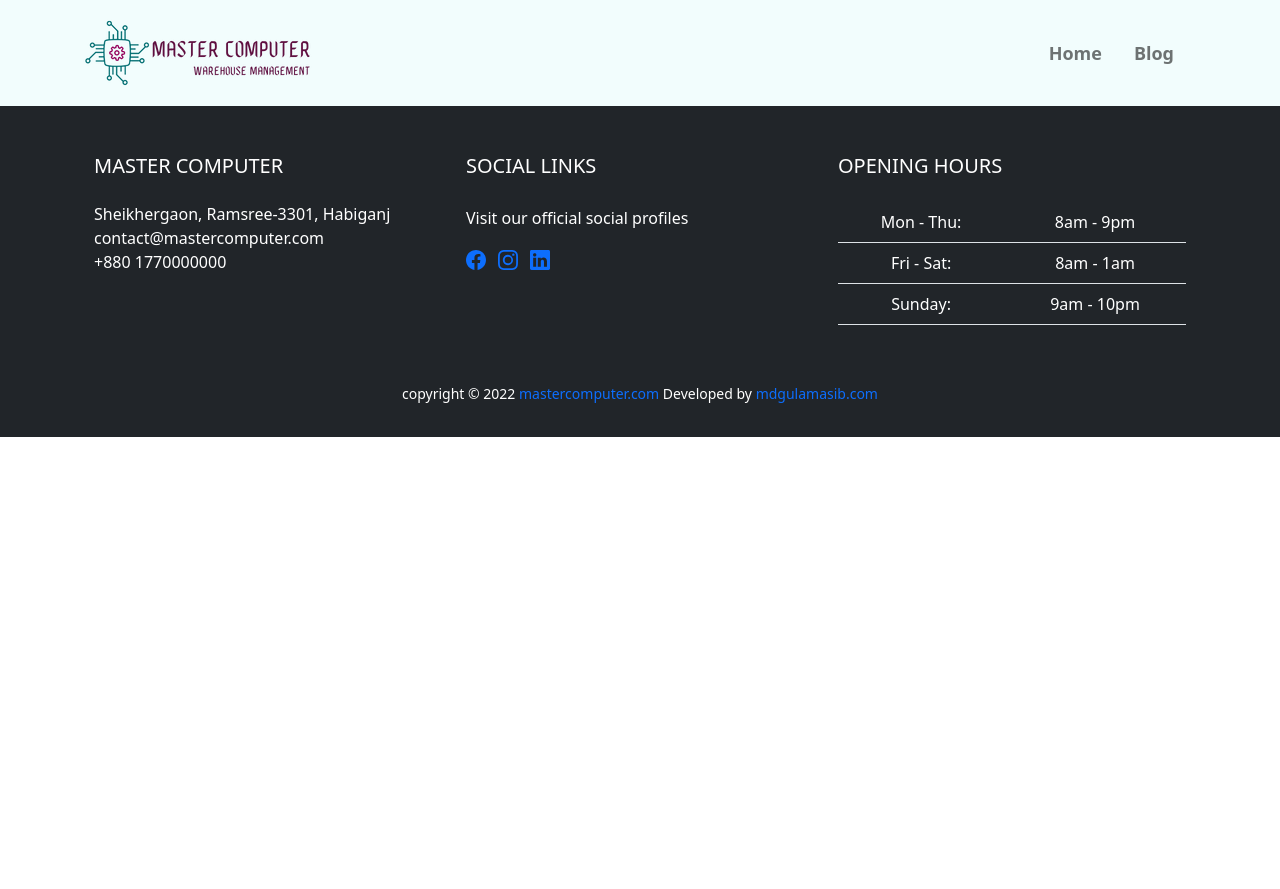
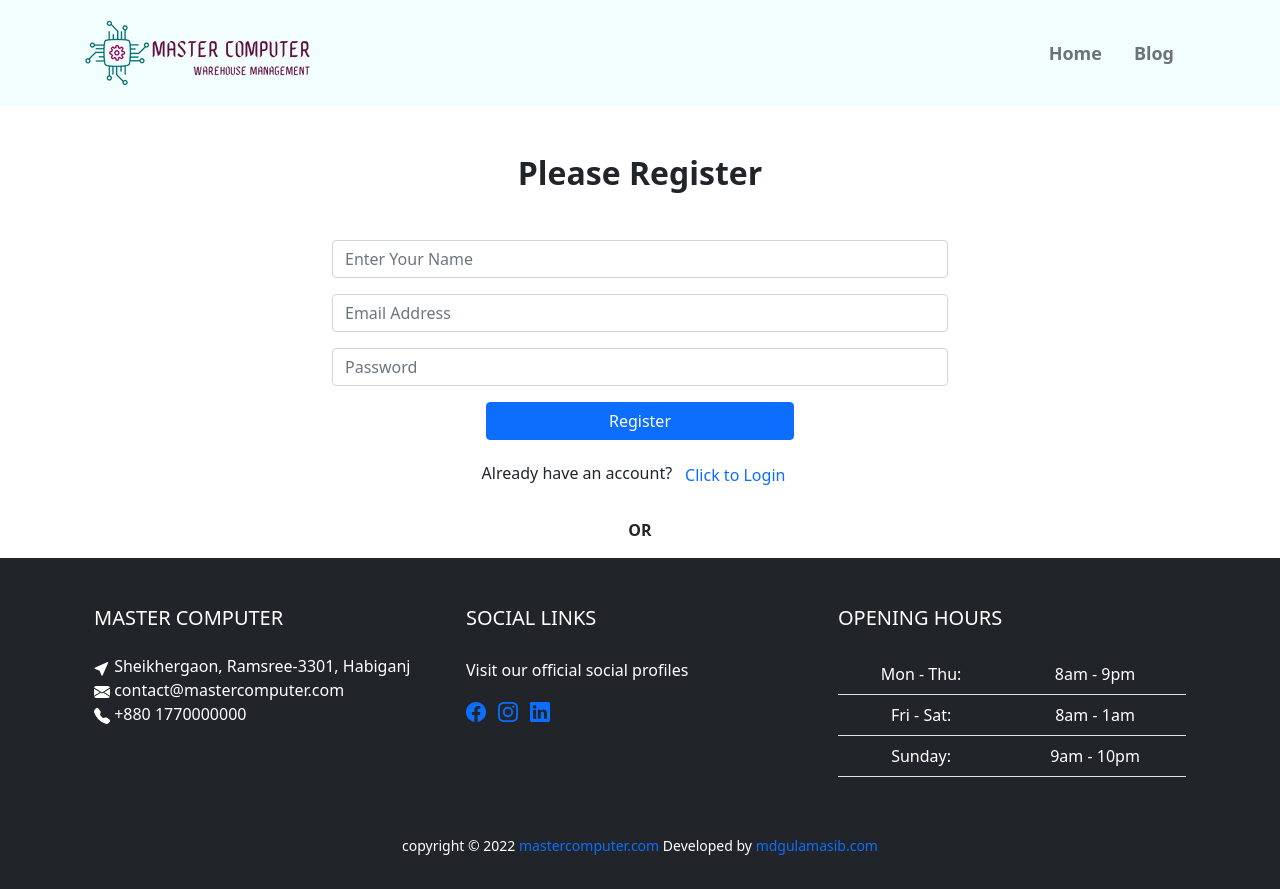
Before and after one commit to mdgulamasib/master-computer-client, a React (Create React App) app: page /register in a window 1280 px wide. Before the commit the page ends 800 px from the top, so only its background shows below. Built offline with nearby package versions, Linux system fonts and the light colour scheme.

Commit message:
registration added, footer icon solved

```diff
--- a/package.json
+++ b/package.json
@@ -8,6 +8,7 @@
     "@testing-library/user-event": "^13.5.0",
     "bootstrap": "^5.1.3",
     "bootstrap-icons": "^1.8.1",
+    "firebase": "^9.7.0",
     "react": "^18.1.0",
     "react-bootstrap": "^2.3.1",
     "react-dom": "^18.1.0",
--- a/src/App.js
+++ b/src/App.js
@@ -1,4 +1,6 @@
 import { Route, Routes } from "react-router-dom";
+import Login from "./Components/Authentication/Login/Login";
+import Register from "./Components/Authentication/Login/Register/Register";
 import Footer from "./Components/CommonSection/Footer/Footer";
 import Header from "./Components/CommonSection/Header/Header";
 import Blogs from "./Components/Pages/Blogs/Blogs";
@@ -15,6 +17,12 @@ function App() {
       <Routes>
         <Route path="/blog" element={<Blogs></Blogs>}></Route>
       </Routes>
+      <Routes>
+        <Route path="/register" element={<Register></Register>}></Route>
+      </Routes>
+      <Routes>
+        <Route path="/login" element={<Login></Login>}></Route>
+      </Routes>
       <Footer></Footer>
     </div>
   );
--- /dev/null
+++ b/src/Components/Authentication/LoadingStatus/Spinner/Spinner.js
@@ -0,0 +1,14 @@
+import React from 'react';
+
+const Loading = () => {
+    return (
+        <div style={{ height: '300px' }} className='w-100 d-flex justify-content-center align-items-center'>
+            <button className="btn btn-primary" type="button" disabled>
+                <span className="spinner-grow spinner-grow-sm p-2" role="status" aria-hidden="true"></span>
+                Loading...
+            </button>
+        </div>
+    );
+};
+
+export default Loading;
--- /dev/null
+++ b/src/Components/Authentication/Login/Login.js
@@ -0,0 +1,11 @@
+import React from 'react';
+
+const Login = () => {
+    return (
+        <div>
+            <h2>This is login page</h2>
+        </div>
+    );
+};
+
+export default Login;
--- /dev/null
+++ b/src/Components/Authentication/Login/Register/Register.js
@@ -0,0 +1,87 @@
+import React, { useRef } from 'react';
+import { Button, Form } from 'react-bootstrap';
+import { useLocation, useNavigate } from 'react-router-dom';
+import auth from '../../../../firebase.init';
+import { useCreateUserWithEmailAndPassword, useUpdateProfile } from 'react-firebase-hooks/auth';
+import { useSendEmailVerification } from 'react-firebase-hooks/auth';
+import Spinner from '../../../Authentication/LoadingStatus/Spinner/Spinner'
+
+const Register = () => {
+    const nameRef = useRef('')
+    const emailRef = useRef('');
+    const passwordRef = useRef('');
+    const navigate = useNavigate();
+    const location = useLocation();
+    let from = location.state?.from?.pathname || "/";
+    let errorElement;
+
+
+    const [
+        createUserWithEmailAndPassword,
+        user,
+        loading,
+        error,
+    ] = useCreateUserWithEmailAndPassword(auth);
+    const [updateProfile, updating] = useUpdateProfile(auth);
+
+    const [sendEmailVerification] = useSendEmailVerification(auth);
+
+    if (loading || updating) {
+        return <Spinner></Spinner>
+    }
+
+    if (user) {
+        navigate(from, { replace: true });
+    }
+    if (user) {
+        console.log('user', user);
+    }
+
+    if (error) {
+        errorElement = <p className='text-danger'>Error: {error?.message}</p>
+    }
+
+    const handleRegister = async (event) => {
+        event.preventDefault();
+        const name = nameRef.current.value;
+        const email = emailRef.current.value;
+        const password = passwordRef.current.value;
+        await createUserWithEmailAndPassword(email, password);
+        await sendEmailVerification();
+        await updateProfile({ displayName: name });
+    }
+
+    const navigateRegister = event => {
+        navigate('/login')
+    }
+
+    return (
+        <div className='container w-50 text-center responsive-width mx-auto'>
+            <h2 className=' text-color text-center my-5 fw-bold'>Please Register</h2>
+            <Form onSubmit={handleRegister}>
+                <Form.Group className="mb-3" controlId="username">
+                    <Form.Control ref={nameRef} type="text" placeholder="Enter Your Name" required />
+                </Form.Group>
+                <Form.Group className="mb-3" controlId="formBasicEmail">
+                    <Form.Control ref={emailRef} type="email" placeholder="Email Address" required />
+                </Form.Group>
+
+                <Form.Group className="mb-3" controlId="formBasicPassword">
+                    <Form.Control ref={passwordRef} type="password" placeholder="Password" required />
+                </Form.Group>
+                <Button className='btn-bg w-50' variant="primary" type="submit">
+                    Register
+                </Button>
+            </Form>
+            {errorElement}
+            <p className='mt-3'>Already have an account?<span className='text-primary btn' onClick={navigateRegister}>Click to Login</span></p>
+            <div className='d-flex align-items-center'>
+                <div className='divider-bg w-50'></div>
+                <p className='mt-2 px-2 fw-bold'>OR</p>
+                <div className='divider-bg w-50'></div>
+            </div>
+        </div>
+    );
+};
+
+export default Register;
--- a/src/Components/CommonSection/Footer/Footer.js
+++ b/src/Components/CommonSection/Footer/Footer.js
@@ -2,6 +2,9 @@ import React from 'react';
 import { BsFacebook } from "react-icons/bs";
 import { BsInstagram } from "react-icons/bs";
 import { BsLinkedin } from "react-icons/bs";
+import { BsFillCursorFill } from "react-icons/bs";
+import { BsFillEnvelopeFill } from "react-icons/bs";
+import { BsFillTelephoneFill } from "react-icons/bs";
 import './Footer.css'
 
 const Footer = () => {
@@ -19,9 +22,9 @@ const Footer = () => {
 
                     <div className="col-lg-4 col-md-12 mb-4 mb-md-0">
                         <h5 className="text-uppercase mb-4">Master Computer</h5>
-                        <span className="fa-li"><i className="fas fa-home mb-3"></i></span><span  >Sheikhergaon, Ramsree-3301, Habiganj</span><br />
-                        <span className="fa-li"><i className="fas fa-envelope"></i></span><span  >contact@mastercomputer.com</span><br />
-                        <span className="fa-li"><i className="fas fa-phone"></i></span><span  >+880 1770000000</span>
+                        <span className="fa-li"><BsFillCursorFill /></span><span  > Sheikhergaon, Ramsree-3301, Habiganj</span><br />
+                        <span className="fa-li"><BsFillEnvelopeFill /></span><span  > contact@mastercomputer.com</span><br />
+                        <span className="fa-li"><BsFillTelephoneFill /></span><span  > +880 1770000000</span>
                     </div>
 
 
--- /dev/null
+++ b/src/firebase.init.js
@@ -0,0 +1,21 @@
+// Import the functions you need from the SDKs you need
+import { initializeApp } from "firebase/app";
+import { getAuth } from 'firebase/auth'
+// TODO: Add SDKs for Firebase products that you want to use
+// https://firebase.google.com/docs/web/setup#available-libraries
+
+// Your web app's Firebase configuration
+const firebaseConfig = {
+    apiKey: "AIzaSyBshErWhJRzjFSu-N3xPqI--rHU3tC4pyg",
+    authDomain: "master-computer-cff25.firebaseapp.com",
+    projectId: "master-computer-cff25",
+    storageBucket: "master-computer-cff25.appspot.com",
+    messagingSenderId: "478277610804",
+    appId: "1:478277610804:web:e50d04018e6a42faa00961"
+};
+
+// Initialize Firebase
+const app = initializeApp(firebaseConfig);
+
+const auth = getAuth(app);
+export default auth;
```
Also changed, not shown: src/Components/Authentication/Login/Login.css (added), src/Components/Authentication/Login/Register/Register.css (added), 1 other file (tests, documents, lock files or other folders).
